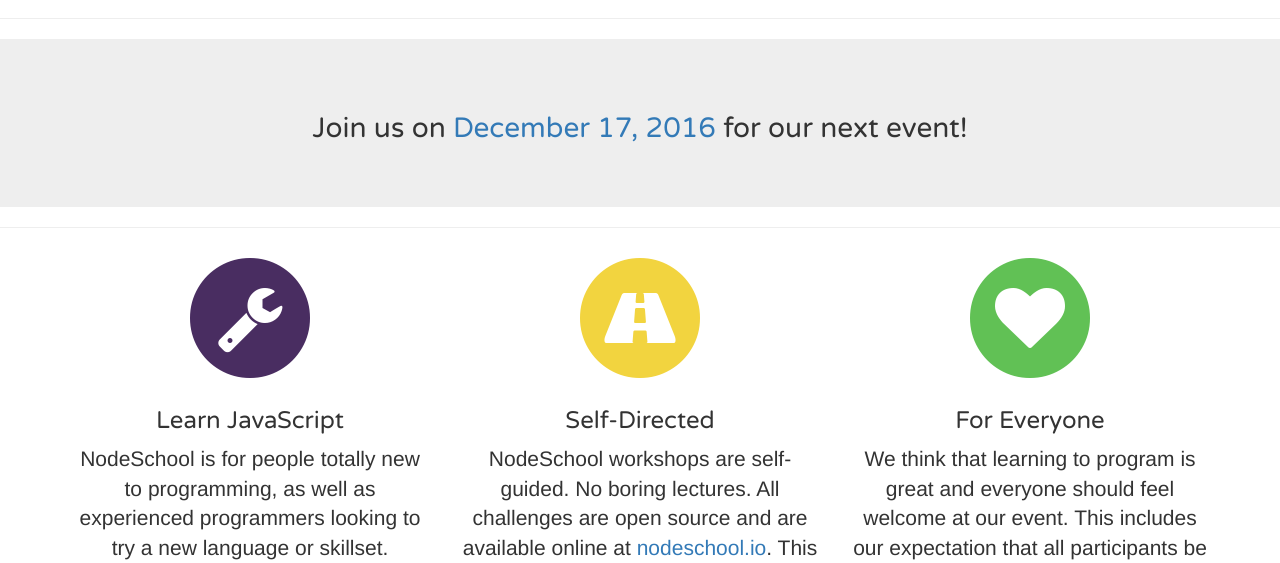
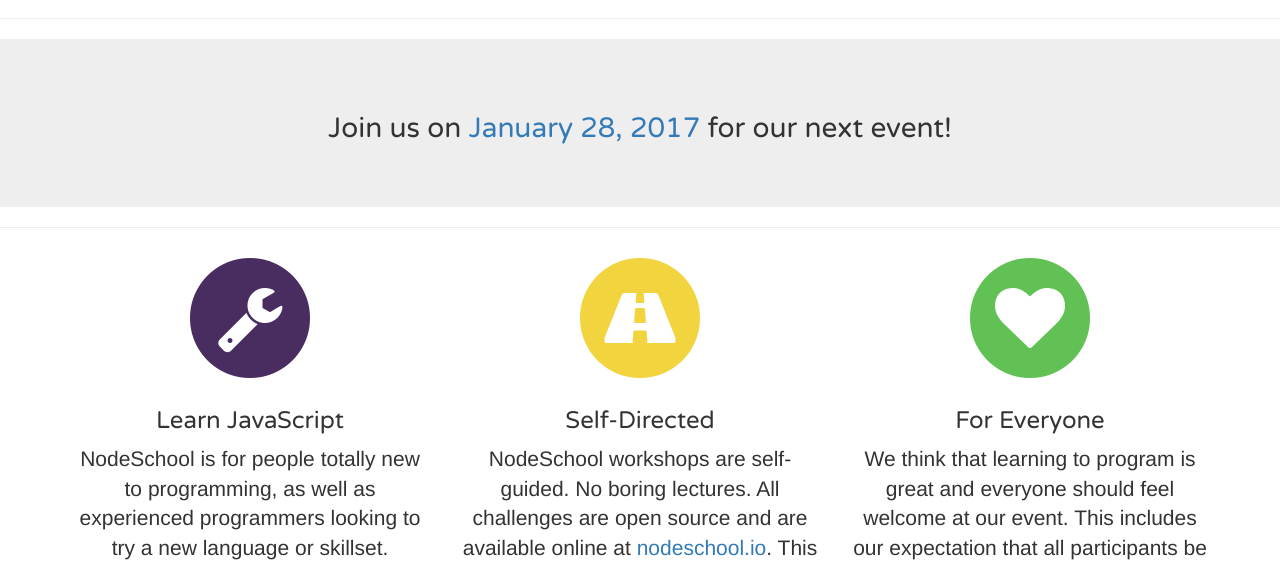
Before and after one commit to nodeschool/washingtondc, a website: page index.html in a window 1280 px wide. Shown: the part 237-800 px from the top of the page. Drawn offline with nearby package versions, Linux system fonts and the light colour scheme; some packages are replaced by stand-ins of ours; a script that the page names is missing.

Commit message:
Announce January 2017 event

```diff
--- a/index.html
+++ b/index.html
@@ -45,7 +45,7 @@
     <!--jumbotron-next-event-->
     <div class="jumbotron jumbotron-next-event">
       <div class="container text-center">
-        <h2>Join us on <a href="https://www.meetup.com/node-dc/events/235917215/">December 17, 2016</a> for our next event!</h2>
+        <h2>Join us on <a href="https://www.meetup.com/node-dc/events/236847988/">January 28, 2017</a> for our next event!</h2>
       </div>
     </div>
     <hr />
```
